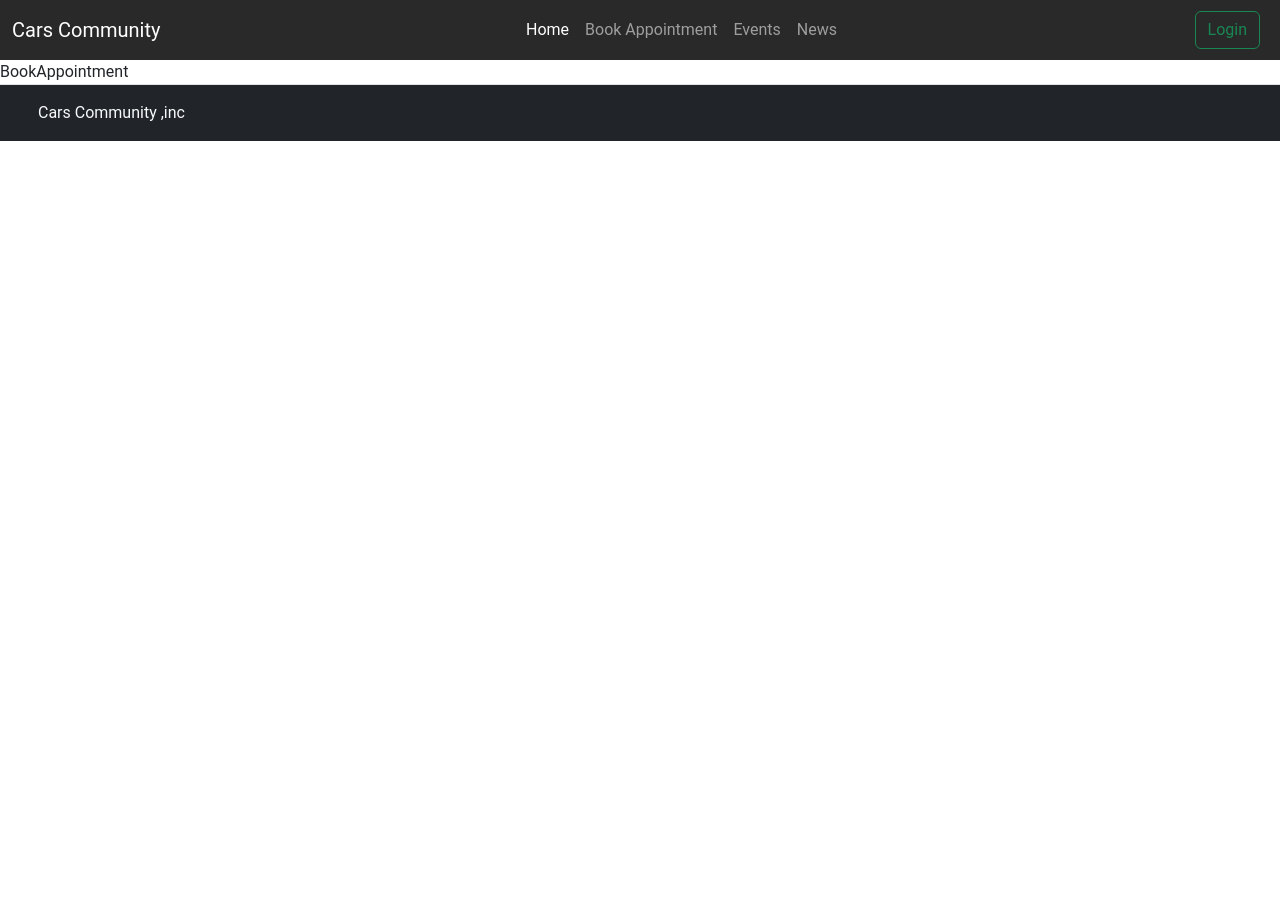
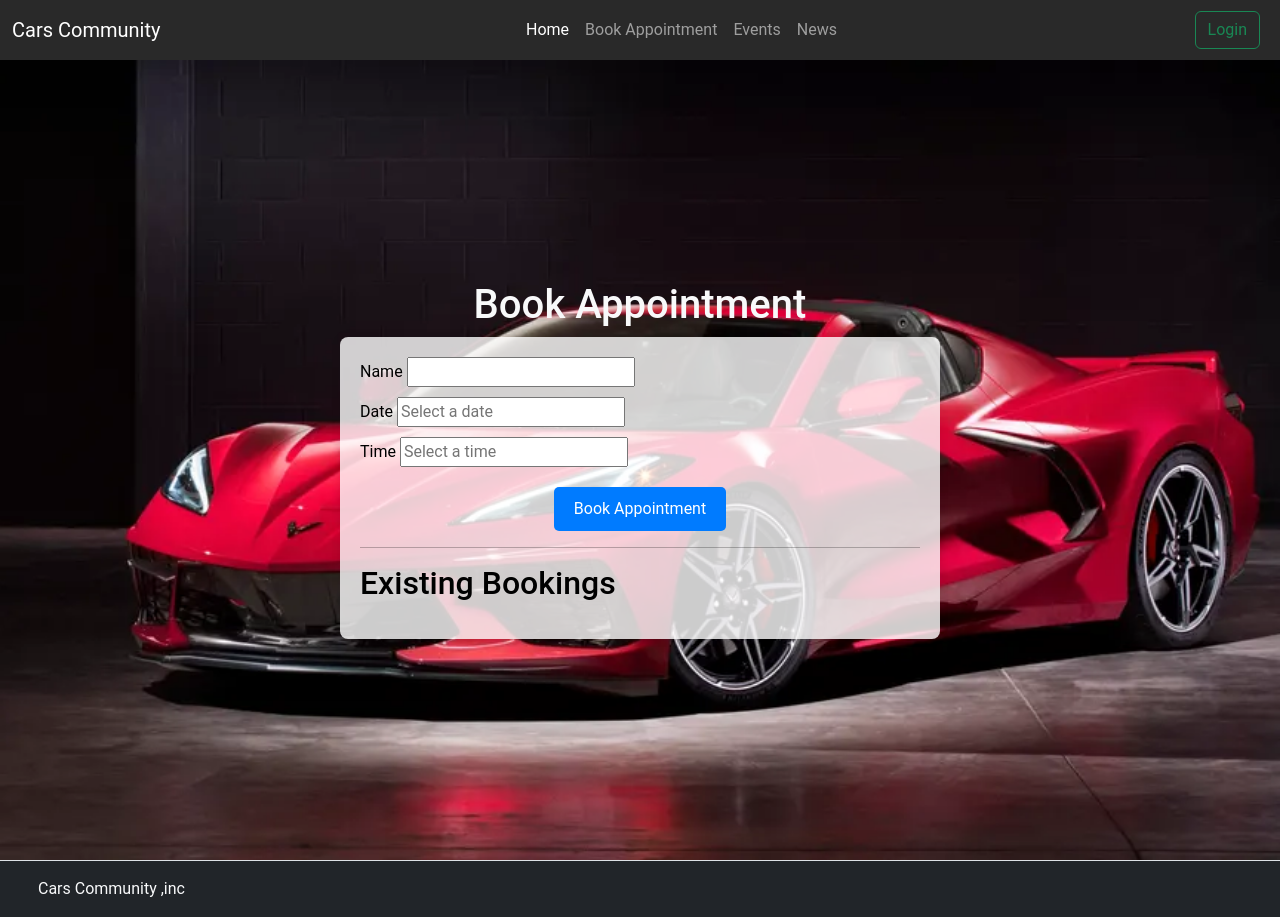
Before and after one commit to bassem620/Cars-Community-Frontend, a React (Create React App) app: page /book-appointment in a window 1280 px wide. Before the commit the page ends 800 px from the top, so only its background shows below. Built offline with nearby package versions, Linux system fonts and the light colour scheme.

Commit message:
Book appointment UI

```diff
--- a/package.json
+++ b/package.json
@@ -12,9 +12,11 @@
     "react": "^18.2.0",
     "react-bootstrap": "^2.9.1",
     "react-countup": "^6.5.0",
+    "react-datepicker": "^4.24.0",
     "react-dom": "^18.2.0",
     "react-router-dom": "^6.20.0",
     "react-scroll-trigger": "^0.6.14",
+    "react-spring": "^9.7.3",
     "use-places-autocomplete": "^4.0.1"
   },
   "devDependencies": {
--- /dev/null
+++ b/src/BookingPage.css
@@ -0,0 +1,56 @@
+.booking-container {
+    margin: 0;
+    display: flex;
+    flex-direction: column;
+    align-items: center;
+    justify-content: center;
+    height: 100vh; /* Set to full viewport height */
+    background-image: url('./assets/0x0.jpg.webp');
+    background-size: cover;
+    background-position: center;
+}
+
+.booking-content {
+    width: 100%;
+    max-width: 600px;
+    padding: 20px;
+    border-radius: 8px;
+    box-shadow: 0 0 10px rgba(0, 0, 0, 0.1);
+    background-color: rgba(255, 255, 255, 0.8);
+    color: black; /* Set font color to black */
+
+    /* Fade-in animation */
+    opacity: 0;
+    animation: fadeIn 1s forwards;
+}
+
+@keyframes fadeIn {
+    from {
+        opacity: 0;
+    }
+    to {
+        opacity: 1;
+    }
+}
+
+.page-title {
+    color: #ff0000; /* Change to red */
+}
+
+.form-button {
+    margin-top: 10px;
+    background-color: #007bff;
+    color: #fff;
+    border: none;
+    padding: 10px 20px;
+    border-radius: 5px;
+    cursor: pointer;
+}
+
+.form-button:hover {
+    background-color: #0056b3;
+}
+
+label{
+    margin-bottom: 10px;
+}
--- a/src/index.js
+++ b/src/index.js
@@ -4,6 +4,7 @@ import { BrowserRouter as Router } from 'react-router-dom';
 import App from './App';
 import './index.css';
 import './eventsInfo.css';
+import './BookingPage.css';
 import '../node_modules/bootstrap/dist/css/bootstrap.min.css';
 
 
--- a/src/pages/BookAppointment.jsx
+++ b/src/pages/BookAppointment.jsx
@@ -1,9 +1,91 @@
-import React from 'react'
+import React, { useState } from 'react';
+import DatePicker from 'react-datepicker';
+import 'react-datepicker/dist/react-datepicker.css';
 
 const BookAppointment = () => {
+    const [name, setName] = useState('');
+    const [selectedDate, setSelectedDate] = useState(null);
+    const [selectedTime, setSelectedTime] = useState(null);
+    const [existingBookings, setExistingBookings] = useState([]);
+    const [error, setError] = useState(null);
+
+    const handleBooking = () => {
+        if (!name || !selectedDate || !selectedTime) {
+            setError('Please fill in all fields.');
+            return;
+        }
+        const newBooking = `${selectedDate.toDateString()} at ${selectedTime.toLocaleTimeString()} - ${name}`;
+        setExistingBookings((prevBookings) => [...prevBookings, newBooking]);
+        // Clear the form fields
+        setName('');
+        setSelectedDate(null);
+        setSelectedTime(null);
+        setError(null);
+    };
+
     return (
-        <div>BookAppointment</div>
-    )
-}
+        <div className="booking-container">
+            {/* Page title */}
+            <div className='text-light'>
+                <h1>Book Appointment</h1>
+            </div>
+            <div className="booking-content">
+                {/* Form */}
+                <form>
+                    {/* Name */}
+                    <label>
+                        Name&nbsp;
+                        <input type="text" value={name} onChange={(e) => setName(e.target.value)} />
+                    </label>
+                    <br />
+                    {/* Date */}
+                    <label>
+                        Date&nbsp;
+                        <DatePicker
+                        selected={selectedDate}
+                        onChange={(date) => setSelectedDate(date)}
+                        dateFormat="MMMM d, yyyy"
+                        placeholderText="Select a date"
+                        />
+                    </label>
+                    <br />
+                    {/* Time */}
+                    <label>
+                        Time&nbsp;
+                        <DatePicker
+                        selected={selectedTime}
+                        onChange={(date) => setSelectedTime(date)}
+                        showTimeSelect
+                        showTimeSelectOnly
+                        timeIntervals={15}
+                        timeCaption="Time"
+                        dateFormat="h:mm aa"
+                        placeholderText="Select a time"
+                        />
+                    </label>
+                    <br />
+                    {/* Book button */}
+                    <div className="d-flex justify-content-center align-items-center">
+                        <button type="button" onClick={handleBooking} className="form-button">
+                            Book Appointment
+                        </button>
+                    </div>
+                </form>
+                {/* Error message */}
+                {error && <p style={{ color: 'red' }}>{error}</p>}
+                <hr />
+                {/* My Appointments */}
+                <h2>Existing Bookings</h2>
+                <ul>
+                {
+                    existingBookings?.map((booking, index) => (
+                        <li key={index}>{booking}</li>
+                    ))
+                }
+                </ul>
+            </div>
+        </div>
+    );
+};
 
-export default BookAppointment
+export default BookAppointment;
```
Also changed, not shown: src/assets/0x0.jpg.webp (added), 1 other file (tests, documents, lock files or other folders).
